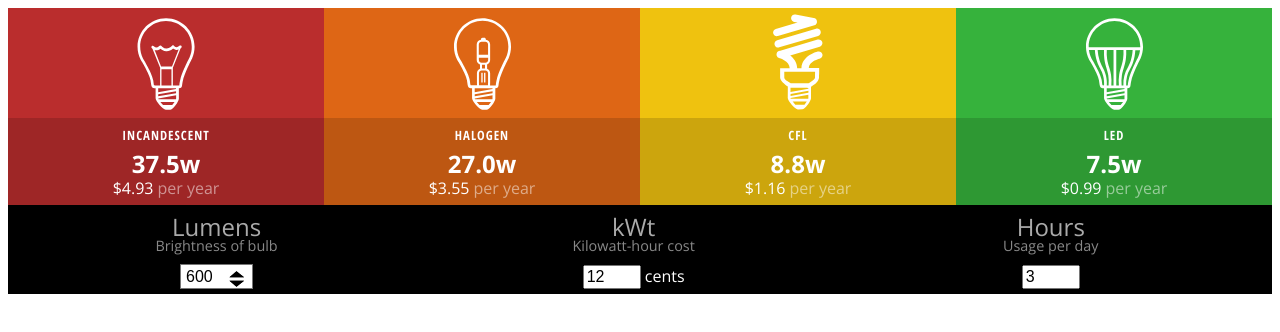
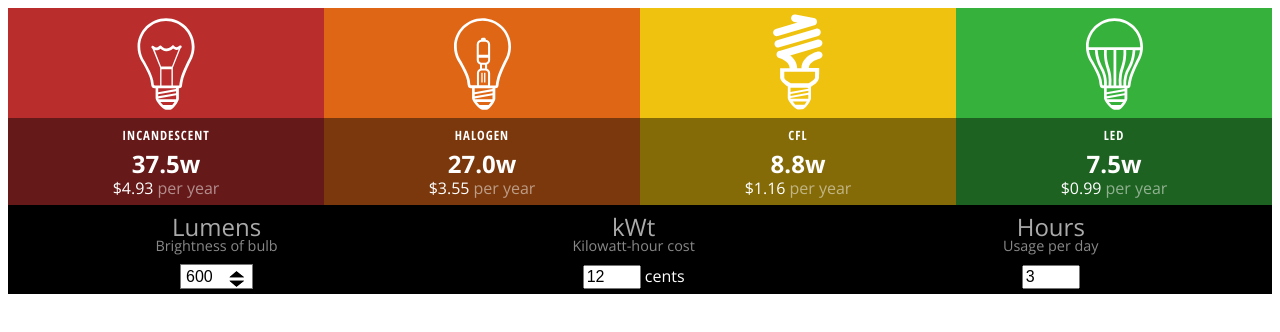
Before and after one commit to russtx/calculator, a plain HTML site: page index.html in a window 1280 px wide. Drawn offline with nearby package versions, Linux system fonts and the light colour scheme.

Commit message:
css change v-1

```diff
--- a/assets/calculator.css
+++ b/assets/calculator.css
@@ -45,7 +45,7 @@
 }
 #myCalculator main section > div {
   padding: 5px 0;
-  background-color: rgba(0,0,0,.15);
+  background-color: rgba(0,0,0,.45);
 }
 #myCalculator main h4 {
   font-family: 'Open Sans Condensed', sans-serif;
```
